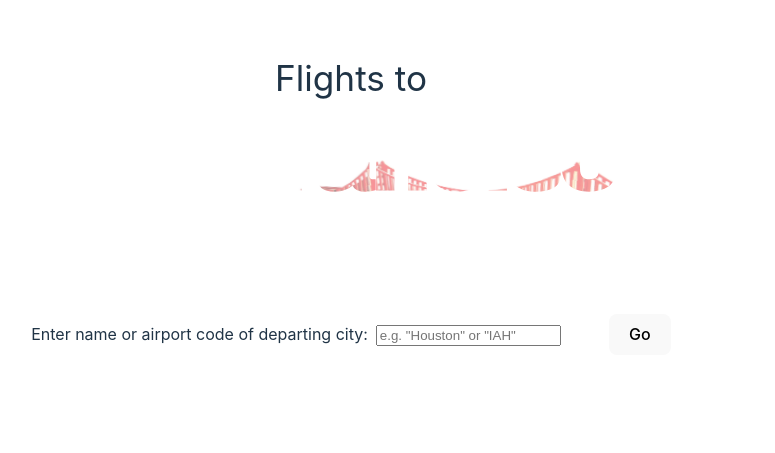
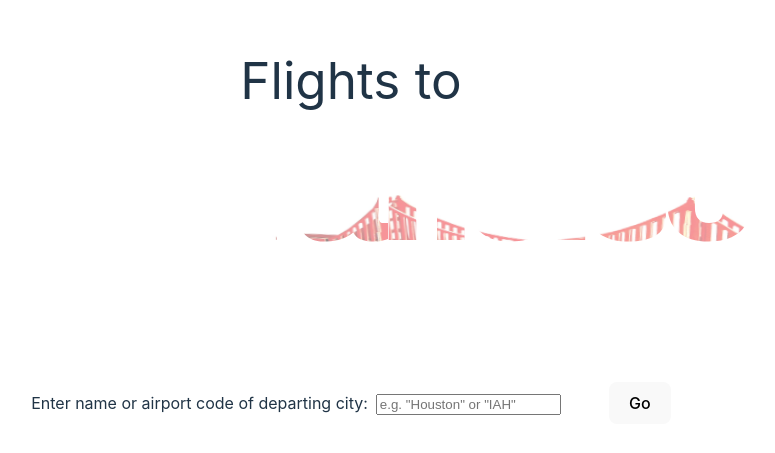
Before and after one commit to t-ylerJ/rfp2404-mvp, a React (Vite) app in the folder flightSF/: page / in a window 1280 px wide. Shown: the part 103-556 px from the top of the page, without its empty margins (289-1064 px from the left). Built offline with nearby package versions, Linux system fonts and the light colour scheme.

Commit message:
add figma logo svg and resize content on main page

```diff
--- a/flightSF/src/App.css
+++ b/flightSF/src/App.css
@@ -29,13 +29,15 @@
   margin-left: 3rem;
 }
 #firstLine {
-  font-size: 2.2em;
+  font-size: 3.2em;
   line-height: .3;
   padding: 1rem 0;
   margin: 0;
 }
 #sf {
-  height: 8rem;
+  height: 12rem;
+  padding: 0;
+  margin: 0;
 }
 /* Price history styles */
 
--- a/flightSF/src/components/App.jsx
+++ b/flightSF/src/components/App.jsx
@@ -1,8 +1,5 @@
 import { useState, useEffect, useId } from 'react';
-import reactLogo from '/react.svg';
-import sfLogo from '/sf-logo.png';
 import frame from '/frame.svg';
-import plane from '/airplane.svg';
 import axios from 'axios';
 import '../App.css';
 import Chart from "chart.js/auto";
@@ -212,8 +209,7 @@ console.log(airportCodeLookup );
     <div id="content">
       <p id="firstLine">Flights to </p>
           <img id="sf" src={frame} className="icon" alt="'San Francisco' with golden-gate-bridge" />
-          <a href="https://www.sftravel.com/" target="_blank">
-          </a>
+          <a href="https://www.sftravel.com/" target="_blank"></a>
       <div className="w-full">
         {!showResult ? (
           <form onSubmit={handleSubmit}>
```
